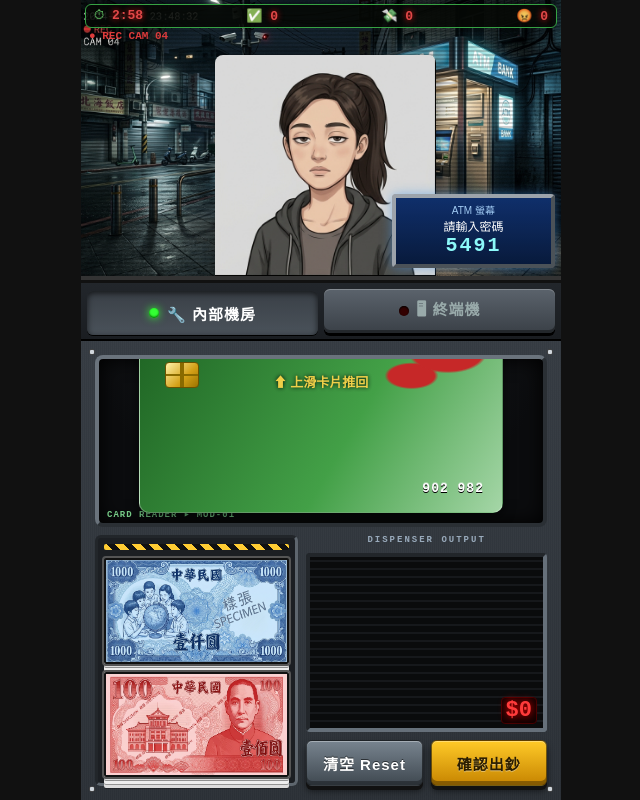
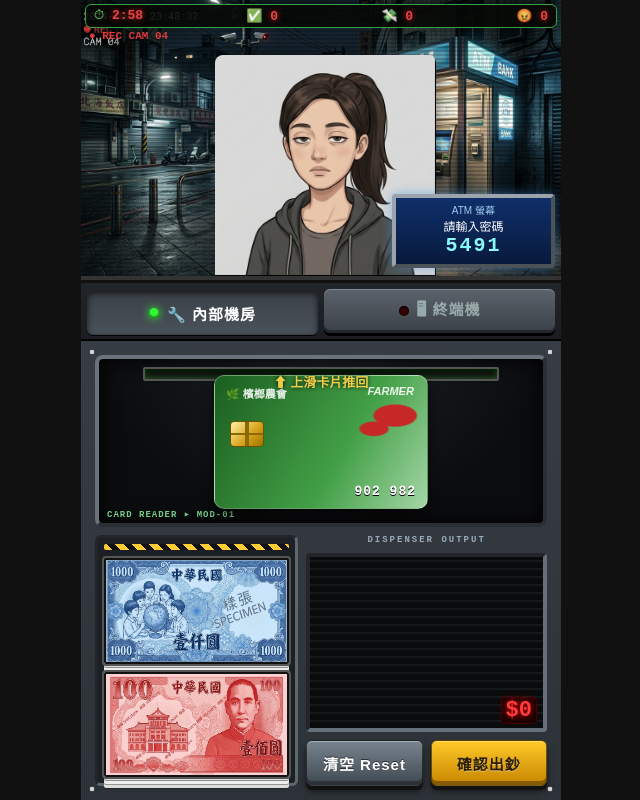
Before and after one commit to oURFo/atm-operator, a plain HTML site: page index.html in a window 1280 px wide. Both pictures are taken after a click on the button "▶ 開始上班（3 分鐘）". Shown: the whole page, without its empty margins (319-959 px from the left). Drawn offline with Linux system fonts and the light colour scheme.

Commit message:
Fix card clipped in slot (numbers hidden)

```diff
--- a/css/style.css
+++ b/css/style.css
@@ -280,3 +280,7 @@ button:active { transform: scale(.95); filter: brightness(1.2); }
 .cd9 .cardno { bottom: 33% !important; left: 50% !important; transform: translateX(-50%); color: #222 !important; text-shadow: none !important; letter-spacing: 5px !important; }
 .cd9 .ctag { top: 8%; bottom: auto !important; color: #e60012; }
 .cd9 .chip { left: auto !important; right: 8%; top: 30% !important; }
+
+/* 卡片依插卡槽大小縮放，避免上半部被裁切 */
+#cardSlot { container-type: size; }
+#card { width: min(90cqw, calc((100cqh - 30px) * 1.586)) !important; bottom: 14px !important; }
```
